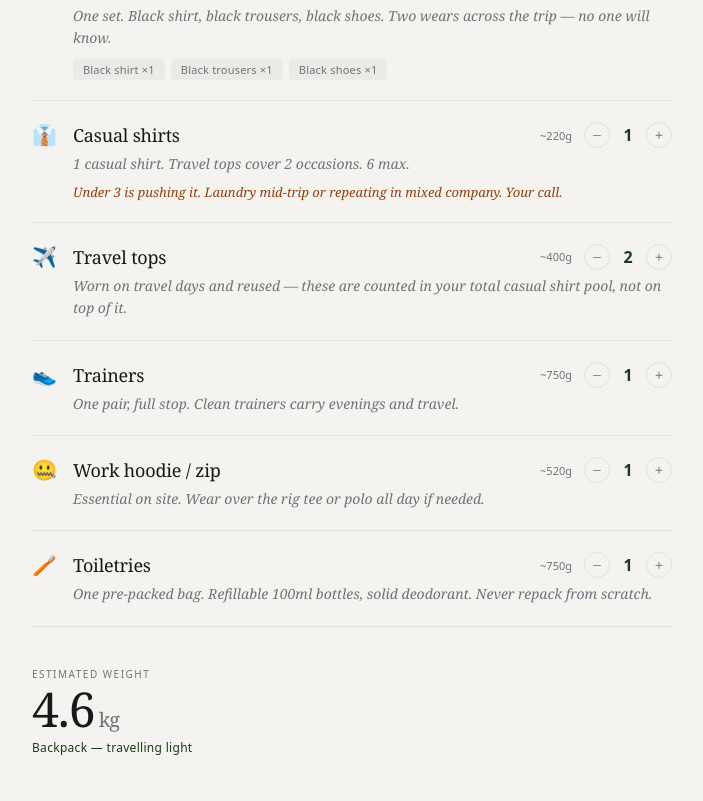
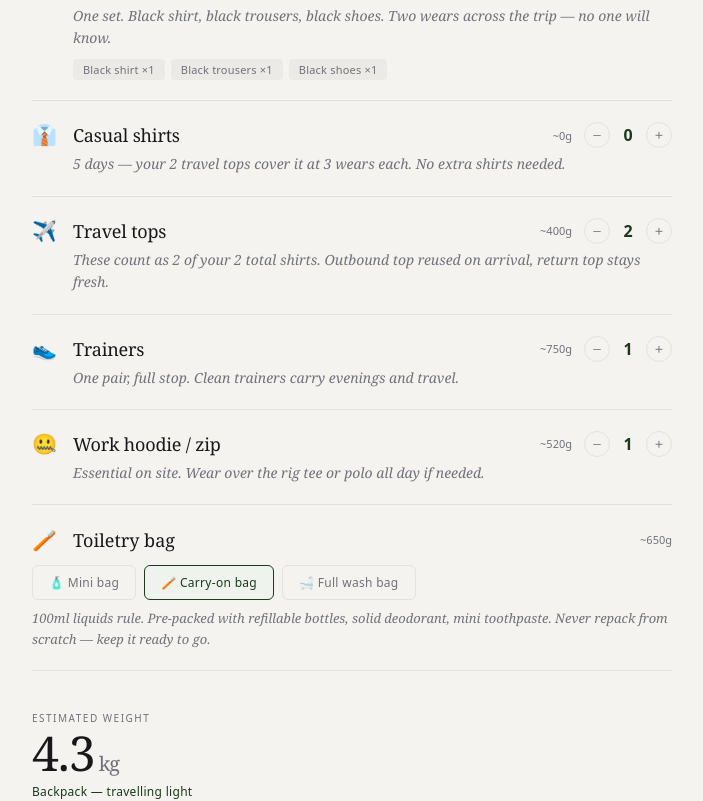
Before and after one commit to domissoundco/roadiepack, a Next.js app: page / in a window 1280 px wide. Shown: the part 1281-2082 px from the top of the page, without its empty margins (288-991 px from the left). Built offline with nearby package versions, Linux system fonts and the light colour scheme; no server answers.

Commit message:
Add files via upload

```diff
--- a/src/app/packing.js
+++ b/src/app/packing.js
@@ -221,31 +221,19 @@ function buildAdvisory({ totalDays, workDays, mode, band, weather }) {
   }
 
   // ── OFF-DUTY / TRAVEL SHIRTS ─────────────────────────────
-  // Travel tops (2) are part of the casual pool — they count as shirts
-  // Off-duty occasions = evenings (work days) + days off + travel days
-  // Travel tops cover 2 of those occasions (outbound + return, each reused once after travel)
-  // So: additional shirts needed = ceil((total_casual_occasions - 2) / wears_per_shirt)
+  // Rule: target 3 wears per tee (can stretch to 2 if needed).
+  // Travel tops (2) are already in the bag and count as shirts.
+  // Total pool = ceil(totalDays ÷ 3). Extra shirts = pool − 2 travel tops.
+  // No hard cap — 30-day trip needs what it needs.
 
-  const offDutyOccasions = mode === "holiday"
-    ? totalDays                          // every day is off-duty
-    : (workDays + casualDays + travelDays); // evenings + days off + travel
+  const shirtPool        = Math.ceil(totalDays / 3);
+  const travelTopCredit  = 2;
+  const casualQty        = Math.max(0, shirtPool - travelTopCredit);
+  const totalShirts      = casualQty + travelTopCredit;
 
-  const wearsPerCasual   = isHot ? 2 : 3;
-  const travelTopCredit  = 2; // 2 travel tops already in the bag
-  const extraShirtsNeeded = Math.max(0, Math.ceil((offDutyOccasions - travelTopCredit) / wearsPerCasual));
-  const casualQty = Math.min(6, Math.max(1, extraShirtsNeeded));
-
-  const casualReason = isHot
-    ? `${offDutyOccasions} off-duty occasions, 2 wears per shirt. Travel tops cover 2 — you need ${casualQty} more. 6 is the ceiling.`
-    : isWarm
-      ? `${offDutyOccasions} off-duty occasions across evenings, days off and travel. Travel tops cover 2. ${casualQty} shirt${casualQty > 1 ? "s" : ""} at 3 wears each — that's the lot.`
-    : isMild
-      ? `Mild — 3 wears per shirt without raising eyebrows. ${offDutyOccasions} occasions, travel tops cover 2, so ${casualQty} extra shirt${casualQty > 1 ? "s" : ""}.`
-    : isCool
-      ? `Cool means shirts go under a jumper — stretch them to 3 wears. ${offDutyOccasions} occasions, travel tops cover 2, ${casualQty} shirt${casualQty > 1 ? "s" : ""}.`
-    : isCold
-      ? `Cold — shirts are base layers under coats, same one twice is invisible. ${casualQty} shirt${casualQty > 1 ? "s" : ""} for ${offDutyOccasions} occasions.`
-    : `${casualQty} casual shirt${casualQty > 1 ? "s" : ""}. Travel tops cover 2 occasions. 6 max.`;
+  const casualReason = casualQty === 0
+    ? `${totalDays} days — your 2 travel tops cover it at 3 wears each. No extra shirts needed.`
+    : `${totalDays} days needs ${totalShirts} shirts total at 3 wears each. Travel tops are 2 of those — pack ${casualQty} more.${isHot ? " Hot out, so aim for 2 wears max rather than 3." : ""}`;
 
   cards.push({
     category: "Casual shirts", qty: casualQty, emoji: "👔",
@@ -255,7 +243,7 @@ function buildAdvisory({ totalDays, workDays, mode, band, weather }) {
 
   cards.push({
     category: "Travel tops", qty: 2, emoji: "✈️",
-    reason: "Worn on travel days and reused — these are counted in your total casual shirt pool, not on top of it.",
+    reason: `These count as ${travelTopCredit} of your ${totalShirts} total shirts. Outbound top reused on arrival, return top stays fresh.`,
     weight: WEIGHTS["Casual shirts"] * 2,
   });
 
@@ -425,10 +413,20 @@ function buildAdvisory({ totalDays, workDays, mode, band, weather }) {
     });
   }
 
+  const TOILETRY_OPTIONS = {
+    mini:    { label: "Mini bag",      desc: "Day bag / personal item. Basics only — deodorant, toothbrush, cleanser. No liquids over 30ml.", weight: 280, emoji: "🧴" },
+    carryon: { label: "Carry-on bag",  desc: "100ml liquids rule. Pre-packed with refillable bottles, solid deodorant, mini toothpaste. Never repack from scratch — keep it ready to go.", weight: 650, emoji: "🪥" },
+    full:    { label: "Full wash bag", desc: "Checked luggage — no restrictions. Full-size everything. Only worth it if you're checking in anyway.", weight: 1400, emoji: "🛁" },
+  };
+
   cards.push({
-    category: "Toiletries", qty: 1, emoji: "🪥",
-    reason: "One pre-packed bag. Refillable 100ml bottles, solid deodorant. Never repack from scratch.",
-    weight: WEIGHTS["Toiletries"],
+    category: "Toiletry bag",
+    isToletryCta: true,
+    emoji: "🪥",
+    options: TOILETRY_OPTIONS,
+    weight: 0,
+    qty: 1,
+    reason: "",
   });
 
   return { cards };
@@ -475,6 +473,7 @@ export default function PackingApp() {
   const [packMode, setPackMode]     = useState(false);
   const [checked, setChecked]       = useState({});
   const [overrides, setOverrides]   = useState({});
+  const [toiletryBag, setToiletryBag] = useState("carryon");
 
   useEffect(() => {
     let cancelled = false;
@@ -523,11 +522,16 @@ export default function PackingApp() {
   const band = getWeatherBand(weather);
   const { cards } = buildAdvisory({ totalDays, workDays: mode === "holiday" ? 0 : workDays, mode, band, weather });
 
-  const displayCards = cards.map(c => ({
-    ...c,
-    qty:    c.isSection ? 0 : (overrides[c.category] ?? c.qty),
-    weight: c.isSection ? 0 : ((WEIGHTS[c.category] || 200) * (overrides[c.category] ?? c.qty)),
-  }));
+  const TOILETRY_WEIGHTS = { mini: 280, carryon: 650, full: 1400 };
+
+  const displayCards = cards.map(c => {
+    if (c.isToletryCta) return { ...c, weight: TOILETRY_WEIGHTS[toiletryBag] };
+    return {
+      ...c,
+      qty:    c.isSection ? 0 : (overrides[c.category] ?? c.qty),
+      weight: c.isSection ? 0 : ((WEIGHTS[c.category] || 200) * (overrides[c.category] ?? c.qty)),
+    };
+  });
 
   const packableCards = displayCards.filter(c => !c.isSection);
   const totalKg       = (packableCards.reduce((s,c) => s + c.weight, 0) / 1000).toFixed(1);
@@ -705,9 +709,43 @@ export default function PackingApp() {
               );
             }
 
+            // Toiletry bag picker
+            if (card.isToletryCta) {
+              const opts = card.options;
+              return (
+                <div key="toiletry" style={{ borderBottom: `1px solid ${t.border}`, padding: "20px 0" }}>
+                  <div style={{ display: "flex", alignItems: "center", gap: 16, marginBottom: 12 }}>
+                    <span style={{ fontSize: 20 }}>🪥</span>
+                    <span style={{ fontSize: 18, fontWeight: 400 }}>Toiletry bag</span>
+                    <span style={{ fontFamily: "system-ui, sans-serif", fontSize: 11, color: t.muted, marginLeft: "auto" }}>
+                      ~{wFmt(TOILETRY_WEIGHTS[toiletryBag])}
+                    </span>
+                  </div>
+                  <div style={{ display: "flex", gap: 8, flexWrap: "wrap" }}>
+                    {Object.entries(opts).map(([key, opt]) => (
+                      <button key={key} onClick={() => setToiletryBag(key)} style={{
+                        padding: "8px 16px", borderRadius: 6, cursor: "pointer",
+                        fontFamily: "system-ui, sans-serif", fontSize: 12, letterSpacing: "0.3px",
+                        border: `1px solid ${toiletryBag === key ? t.accent : t.border}`,
+                        background: toiletryBag === key ? t.accentLight : "transparent",
+                        color: toiletryBag === key ? t.accent : t.muted,
+                        transition: "all 0.15s",
+                      }}>
+                        {opt.emoji} {opt.label}
+                      </button>
+                    ))}
+                  </div>
+                  {!packMode && (
+                    <p style={{ margin: "8px 0 0", fontSize: 13, color: t.muted, lineHeight: 1.6, fontStyle: "italic", fontWeight: 300 }}>
+                      {opts[toiletryBag].desc}
+                    </p>
+                  )}
+                </div>
+              );
+            }
+
             const isDone = !!checked[card.category];
-            const isOverrideWarnLow  = card.category === "Casual shirts" && card.qty < 3;
-            const isOverrideWarnHigh = card.category === "Casual shirts" && card.qty > 6;
+            const isOverrideWarnLow  = card.category === "Casual shirts" && card.qty < 3 && card.qty > 0;
 
             return (
               <div key={card.category}
@@ -788,12 +826,10 @@ export default function PackingApp() {
                       </p>
                     )}
 
-                    {/* Casual shirt warnings */}
-                    {!packMode && (isOverrideWarnLow || isOverrideWarnHigh) && (
+                    {/* Casual shirt low warning */}
+                    {!packMode && isOverrideWarnLow && (
                       <p style={{ margin: "6px 0 0", fontSize: 13, color: "#92400E", lineHeight: 1.55, fontStyle: "italic", fontWeight: 300 }}>
-                        {isOverrideWarnLow
-                          ? "Under 3 is pushing it. Laundry mid-trip or repeating in mixed company. Your call."
-                          : "Over 6 is dead weight. Comfort packing. You won't wear them all."}
+                        Under 3 is pushing it. Laundry mid-trip or repeating in mixed company. Your call.
                       </p>
                     )}
 
```
